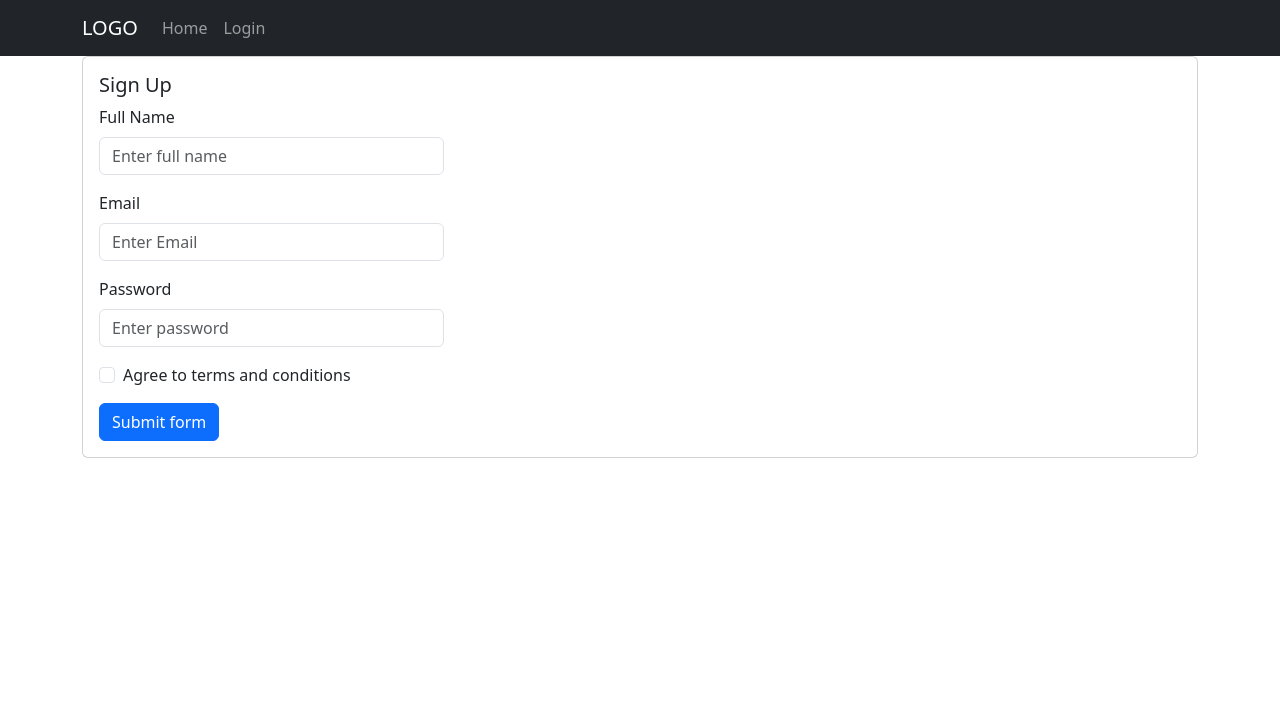
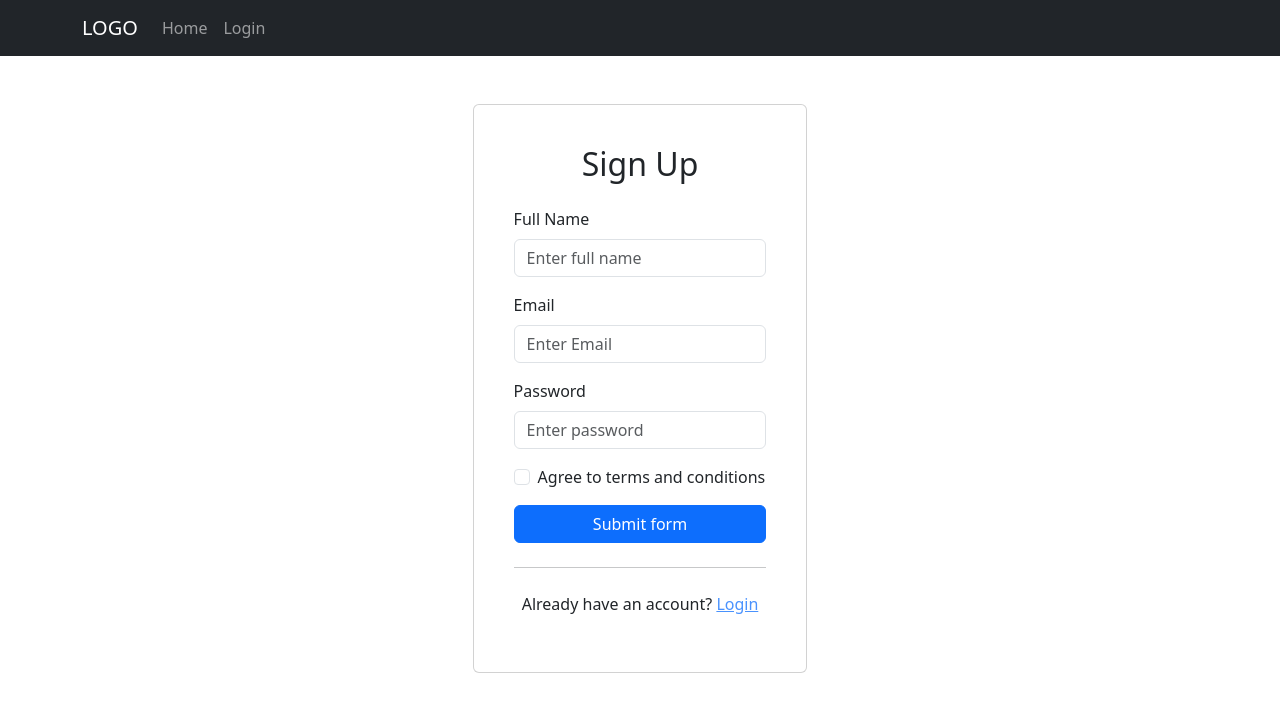
Before and after one commit to Va1bhav07/capstone_project, a React (Create React App) app in the folder client/: page /signup in a window 1280 px wide. Shown: the top 712 px of the page. Built offline with nearby package versions, Linux system fonts and the light colour scheme.

Commit message:
added authentication file which inculde signup and login and created dynamic form component and signup page

```diff
--- a/client/src/App.js
+++ b/client/src/App.js
@@ -1,5 +1,5 @@
-import Login from "./pages/Login";
-import Signup from "./pages/Signup";
+import Login from "./pages/authentication/Login";
+import Signup from "./pages/authentication/Signup";
 import Home from "./pages/Home";
 import { Routes, Route } from "react-router-dom";
 
--- a/client/src/components/Form/index.js
+++ b/client/src/components/Form/index.js
@@ -7,10 +7,10 @@ export function useFormHook(initialState) {
   const handleFormChange = (e) => {
     const { name, value } = e.target;
     name &&
-      setFormData({
-        ...formDataState,
+      setFormData((prevState) => ({
+        ...prevState,
         [name]: value,
-      });
+      }));
   };
 
   return {
@@ -23,8 +23,8 @@ export function useFormHook(initialState) {
 export function FormComp({
   handleFormChange,
   onFormSubmit,
-  formAttr = {},
   children,
+  ...props
 }) {
   const [validated, setValidated] = useState(false);
 
@@ -33,9 +33,10 @@ export function FormComp({
     const form = event.currentTarget;
     if (form.checkValidity() === false) {
       event.stopPropagation();
+      setValidated(true);
+      return;
     }
     onFormSubmit();
-    setValidated(true);
   };
 
   return (
@@ -44,7 +45,7 @@ export function FormComp({
       validated={validated}
       onSubmit={handleSubmit}
       onChange={handleFormChange}
-      {...formAttr}
+      {...props}
     >
       {children}
     </Form>
--- a/client/src/pages/Login/SignupLink/index.js
+++ /dev/null
@@ -1,17 +0,0 @@
-import React from "react";
-
-function SignupLink() {
-  return (
-    <>
-      <hr className="hr my-4" />
-      <p className="text-center">
-        Don't have an account?{" "}
-        <a className="link-opacity-75" href="/signup">
-          Sign up
-        </a>
-      </p>
-    </>
-  );
-}
-
-export default SignupLink;
--- a/client/src/pages/Signup/index.js
+++ /dev/null
@@ -1,45 +0,0 @@
-import React, { useState } from "react";
-import SignupForm from "./SignupForm";
-import CardComp from "../../components/Cards";
-import Card from "react-bootstrap/Card";
-import axios from "axios";
-
-// const initialFvalue = {
-//   fullName: "",
-//   email: "",
-//   password: "",
-// };
-
-function Signup() {
-  const [formDataState, setFormData] = useState();
-
-  const onFormSubmit = () => {
-    // console.log("fro :>> ", formDataState);
-    // const { email, password } = formDataState;
-    // const url = "http://localhost:4000/login";
-    // if (!email || !password) {
-    //   return console.log("enter all values");
-    // }
-    // axios
-    //   .post(url, formDataState)
-    //   .then(function (response) {
-    //     console.log(response);
-    //   })
-    //   .catch(function (error) {
-    //     console.log(error);
-    //   });
-  };
-
-  return (
-    <CardComp>
-      <Card.Title>Sign Up</Card.Title>
-      <SignupForm
-        // setFormData={setFormData}
-        // handleFormChange={handleFormChange}
-        onFormSubmit={onFormSubmit}
-      />
-    </CardComp>
-  );
-}
-
-export default Signup;
--- a/client/src/pages/Login/LoginForm/index.js
+++ b/client/src/pages/authentication/Login/LoginForm/index.js
@@ -12,10 +12,10 @@ function LoginForm({ handleFormChange, onFormSubmit }) {
     const form = event.currentTarget;
     if (form.checkValidity() === false) {
       event.stopPropagation();
+      setValidated(true);
+      return;
     }
-
     onFormSubmit();
-    setValidated(true);
   };
 
   return (
--- a/client/src/pages/Login/index.js
+++ b/client/src/pages/authentication/Login/index.js
@@ -1,10 +1,10 @@
 import React, { useState } from "react";
-import CardComp from "../../components/Cards";
+import CardComp from "../../../components/Cards";
 import Card from "react-bootstrap/Card";
 import LoginForm from "./LoginForm";
-import SignupLink from "./SignupLink";
+import SigninupLink from "../signinupLink";
 import axios from "axios";
-import "./login.css";
+import "../authentication.css";
 
 function Login() {
   const [formDataState, setFormData] = useState({
@@ -47,7 +47,7 @@ function Login() {
           handleFormChange={handleFormChange}
           onFormSubmit={onFormSubmit}
         />
-        <SignupLink />
+        <SigninupLink type={"signin"} />
       </CardComp>
     </section>
   );
--- a/client/src/pages/Signup/SignupForm/index.js
+++ b/client/src/pages/authentication/Signup/SignupForm/index.js
@@ -1,15 +1,15 @@
 import React from "react";
-import { FormComp, useFormHook } from "../../../components/Form";
+import { FormComp, useFormHook } from "../../../../components/Form";
 import Form from "react-bootstrap/Form";
 import Button from "react-bootstrap/Button";
 import Col from "react-bootstrap/Col";
 import Row from "react-bootstrap/Row";
 
-function SignupForm({ onFormSubmit }) {
+function SignupForm({ onFormSubmit, handleFormChange }) {
   return (
-    <FormComp onFormSubmit={onFormSubmit}>
+    <FormComp onFormSubmit={onFormSubmit} handleFormChange={handleFormChange}>
       <Row className="mb-3">
-        <Form.Group as={Col} md="4" controlId="validationCustom01">
+        <Form.Group as={Col} controlId="validationCustom01">
           <Form.Label>Full Name</Form.Label>
           <Form.Control
             required
@@ -24,7 +24,7 @@ function SignupForm({ onFormSubmit }) {
       </Row>
 
       <Row className="mb-3">
-        <Form.Group as={Col} md="4" controlId="validationCustom02">
+        <Form.Group as={Col} controlId="validationCustom02">
           <Form.Label>Email</Form.Label>
           <Form.Control
             required
@@ -39,7 +39,7 @@ function SignupForm({ onFormSubmit }) {
       </Row>
 
       <Row className="mb-3">
-        <Form.Group as={Col} md="4" controlId="validationCustom03">
+        <Form.Group as={Col} controlId="validationCustom03">
           <Form.Label>Password</Form.Label>
           <Form.Control
             required
@@ -62,7 +62,9 @@ function SignupForm({ onFormSubmit }) {
           feedbackType="invalid"
         />
       </Form.Group>
-      <Button type="submit">Submit form</Button>
+      <Button className="w-100" type="submit">
+        Submit form
+      </Button>
     </FormComp>
   );
 }
--- /dev/null
+++ b/client/src/pages/authentication/Signup/index.js
@@ -0,0 +1,51 @@
+import React, { useState } from "react";
+import SignupForm from "./SignupForm";
+import CardComp from "../../../components/Cards";
+import { useFormHook } from "../../../components/Form";
+import SigninupLink from "../signinupLink";
+import Card from "react-bootstrap/Card";
+import "../authentication.css";
+import axios from "axios";
+
+const initialFvalue = {
+  fullName: "",
+  email: "",
+  password: "",
+};
+
+function Signup() {
+  const { formDataState, handleFormChange, setFormData } =
+    useFormHook(initialFvalue);
+
+  const onFormSubmit = () => {
+    console.log("fro :>> ", formDataState);
+    const { fullName, email, password } = formDataState;
+    const url = "http://localhost:4000/signup";
+    if (!email || !password || !fullName) {
+      return console.log("enter all values");
+    }
+    axios
+      .post(url, formDataState)
+      .then(function (response) {
+        console.log(response);
+      })
+      .catch(function (error) {
+        console.log(error);
+      });
+  };
+
+  return (
+    <section className="d-flex justify-content-center align-items-center">
+      <CardComp className="mt-5 card-comp p-4">
+        <Card.Title className="text-center fs-2 mb-4">Sign Up</Card.Title>
+        <SignupForm
+          handleFormChange={handleFormChange}
+          onFormSubmit={onFormSubmit}
+        />
+        <SigninupLink type={"signup"} />
+      </CardComp>
+    </section>
+  );
+}
+
+export default Signup;
--- /dev/null
+++ b/client/src/pages/authentication/signinupLink/index.js
@@ -0,0 +1,22 @@
+import React from "react";
+
+function SignupLink({ type }) {
+  return (
+    <>
+      <hr className="hr my-4" />
+      <p className="text-center">
+        {type === "signin"
+          ? "Don't have an account?"
+          : "Already have an account?"}{" "}
+        <a
+          className="link-opacity-75"
+          href={type === "signin" ? "/signup" : "/login"}
+        >
+          {type === "signin" ? "Sign Up" : "Login"}
+        </a>
+      </p>
+    </>
+  );
+}
+
+export default SignupLink;
```
Also changed, not shown: client/src/pages/authentication/authentication.css (renamed from client/src/pages/Login/login.css), 2 other files (tests, documents, lock files or other folders).
